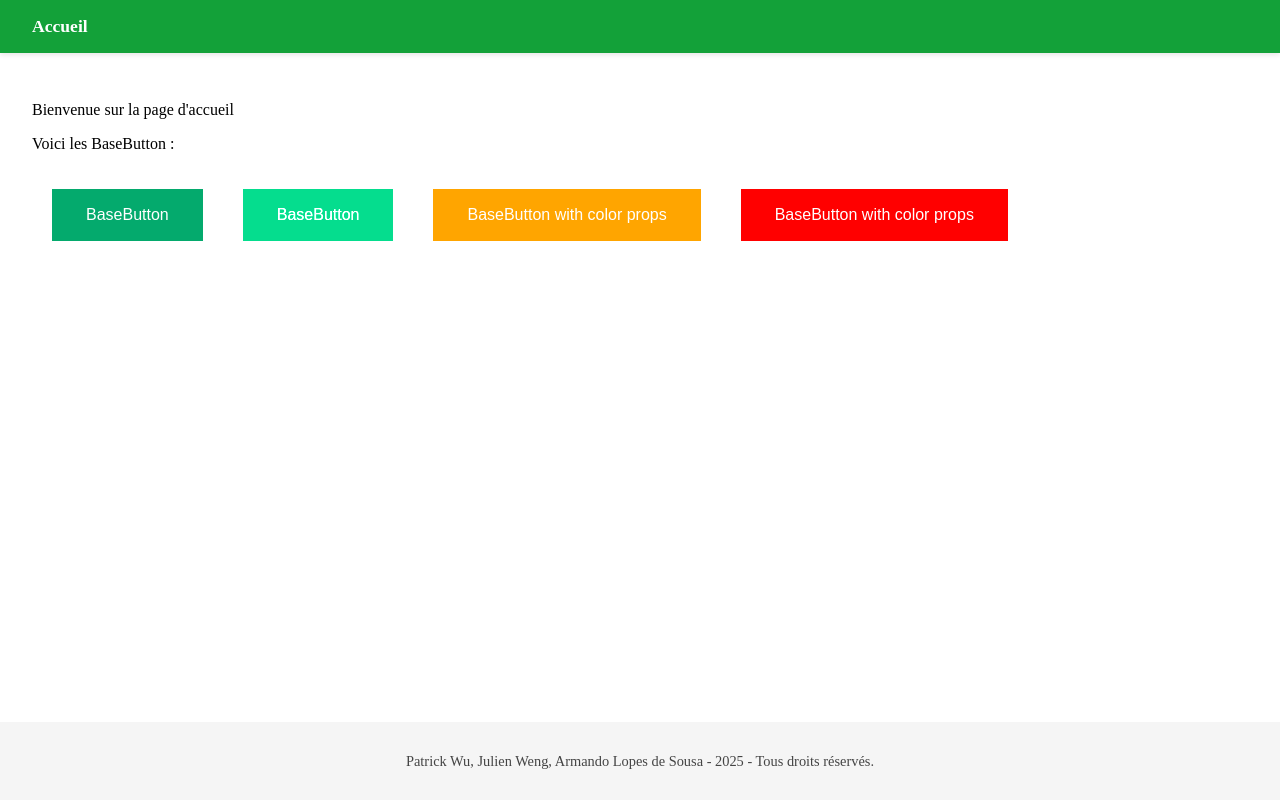
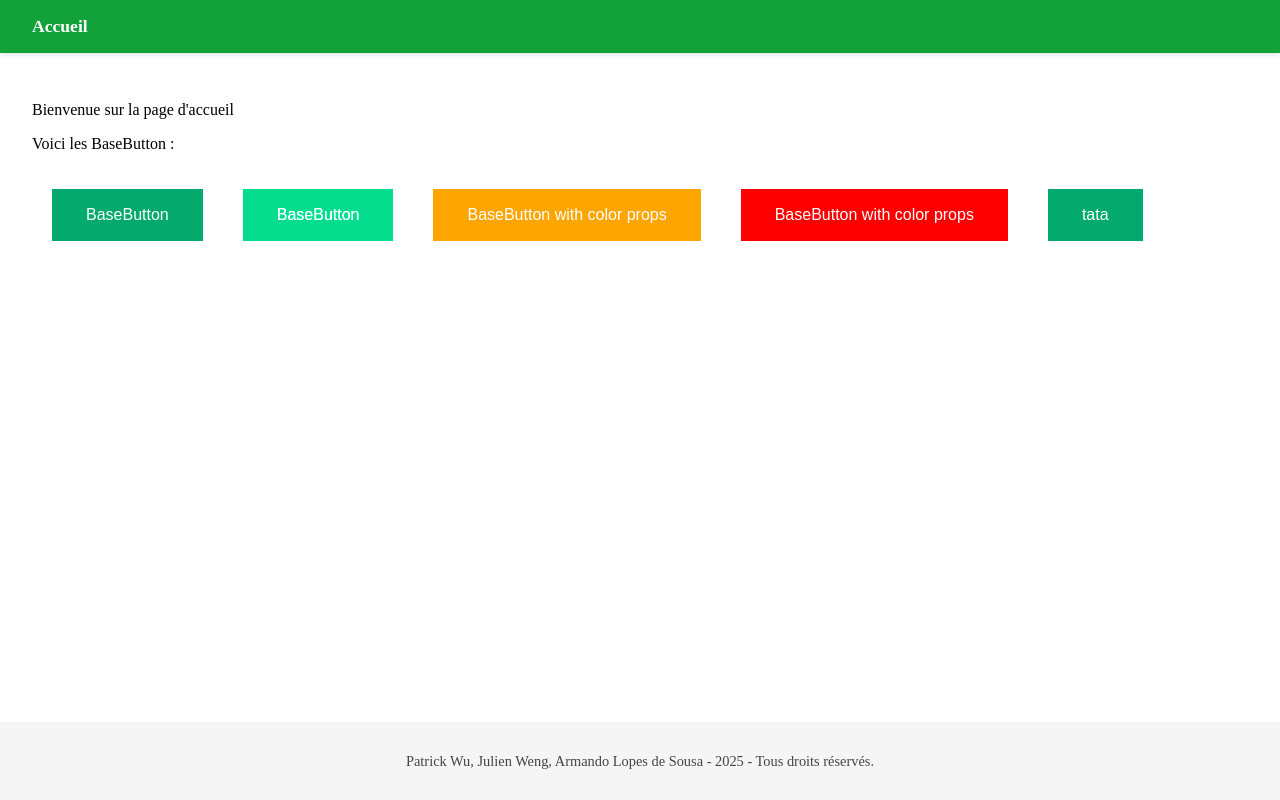
Before and after one commit to GeratorWu/TP3-vue-oauth-microsoft-graph, a Vue app: page / in a window 1280 px wide. Built offline with nearby package versions, Linux system fonts and the light colour scheme.

Commit message:
Ex9:add AsyncButton

```diff
--- a/package.json
+++ b/package.json
@@ -8,6 +8,9 @@
     "lint": "vue-cli-service lint"
   },
   "dependencies": {
+    "@fortawesome/fontawesome-svg-core": "^6.7.2",
+    "@fortawesome/free-solid-svg-icons": "^6.7.2",
+    "@fortawesome/vue-fontawesome": "^3.0.8",
     "core-js": "^3.8.3",
     "vue": "^3.2.13"
   },
--- /dev/null
+++ b/src/components/AsyncButton.vue
@@ -0,0 +1,43 @@
+<template>
+    <base-button :disabled="isPending" :color="color" :nom=nom @click.stop.prevent="handleClick">
+
+    <p v-if="isPending"></p>
+
+
+    </base-button>
+</template>
+
+
+<script>
+import BaseButton from './BaseButton.vue'
+
+export default {
+  name: 'AsyncButton',
+  components: { BaseButton },
+  inheritAttrs: false,
+  props: {
+    color: {
+      type: String,
+      default: 'primary'
+    },
+    nom: {
+      type: String
+    }
+  },
+  emits: ['click'],
+  data() {
+    return { isPending: false }
+  },
+  methods: {
+    async handleClick() {
+      this.isPending = true;
+
+      this.$emit('click');
+
+      await new Promise(resolve => setTimeout(resolve, 2000));
+
+      this.isPending = false;
+    }
+  }
+}
+</script>
--- a/src/components/HomePage.vue
+++ b/src/components/HomePage.vue
@@ -6,6 +6,7 @@
     <BaseButton nom="BaseButton" disabled="true"/>
     <BaseButton nom="BaseButton with color props" variant="warn"/>
     <BaseButton nom="BaseButton with color props" variant="danger"/>
+    <AsyncButton nom="tata" />
     </div>
 </template>
 
@@ -13,11 +14,12 @@
 
 
 import BaseButton from './BaseButton.vue'
-
+import AsyncButton from './AsyncButton.vue'
 export default {
   name: 'HomePage',
   components: {
-    BaseButton
+    BaseButton,
+    AsyncButton
   }
 }
 </script>
```
Also changed, not shown: 1 other file (tests, documents, lock files or other folders).
